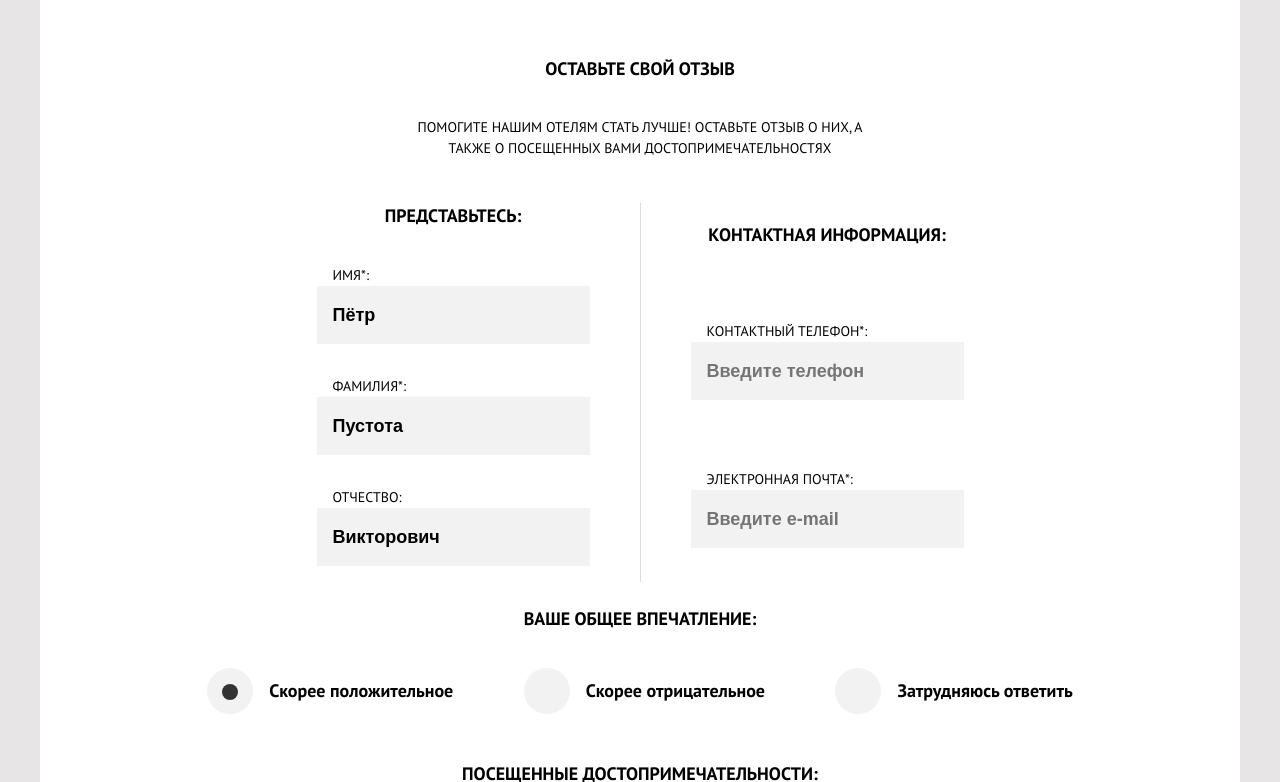
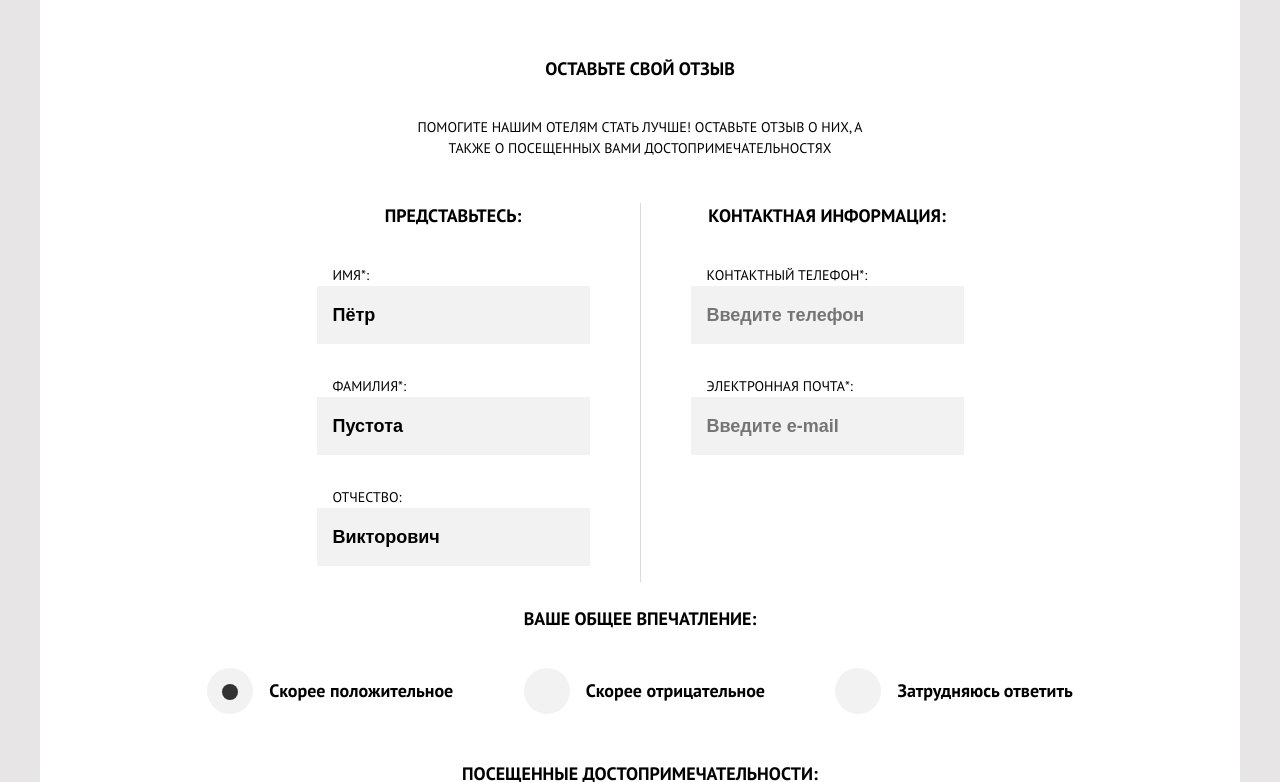
Before and after one commit to lexlexlex123/1217869-sedona-28, a plain HTML site: page source/form.html in a window 1280 px wide. Shown: the part 448-1230 px from the top of the page. Drawn offline with nearby package versions, Linux system fonts and the light colour scheme; files that its build step writes are made by us from their sources.

Commit message:
выравнивание элементов контактной информации

```diff
--- a/source/sass/blocks/form.scss
+++ b/source/sass/blocks/form.scss
@@ -57,6 +57,10 @@
     @media (min-width: $tablet-width) {
       display: flex;
       padding: 0 50px;
+    }
+
+    @media (min-width: $tablet-width) {
+      justify-content: flex-start;
     }
   }
 
```
